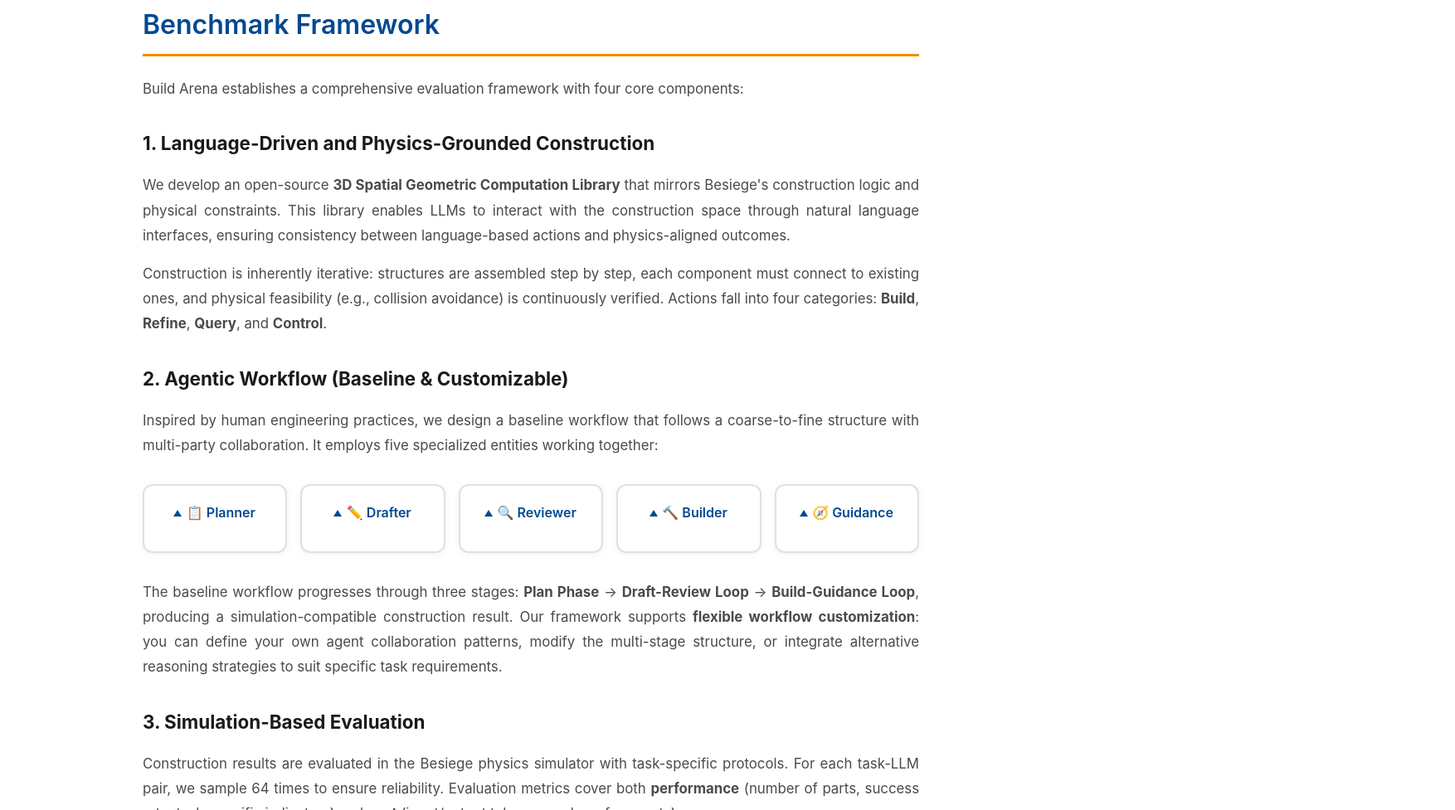
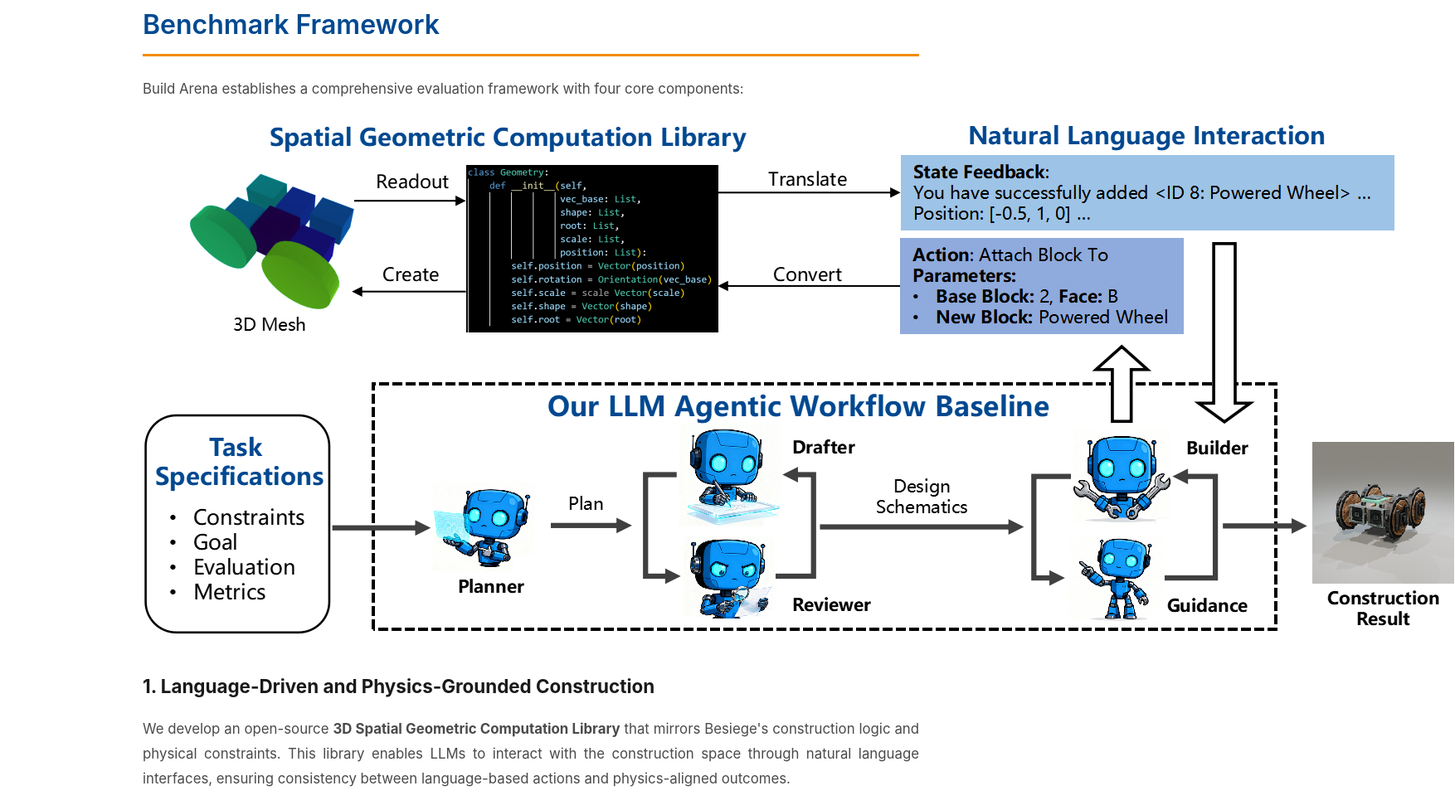
Before and after one commit to build-arena/build-arena.github.io, a website: page index.html in a window 1280 px wide. Shown: the part 3792-4769 px from the top of the page at 83% size, 1754 px wide, since content can reach past the window. Drawn offline with Linux system fonts and the light colour scheme.

Commit message:
update page

```diff
--- a/index.html
+++ b/index.html
@@ -338,6 +338,13 @@
             <p>
                 Build Arena establishes a comprehensive evaluation framework with four core components:
             </p>
+
+            <!-- Framework Diagram -->
+            <div class="framework-image-container">
+                <div class="framework-image-wrapper">
+                    <img src="benchmark_framework.png" alt="Build Arena Benchmark Framework" />
+                </div>
+            </div>
 
             <h3>1. Language-Driven and Physics-Grounded Construction</h3>
             <p>
```
Also changed, not shown: benchmark_framework.png (added).
